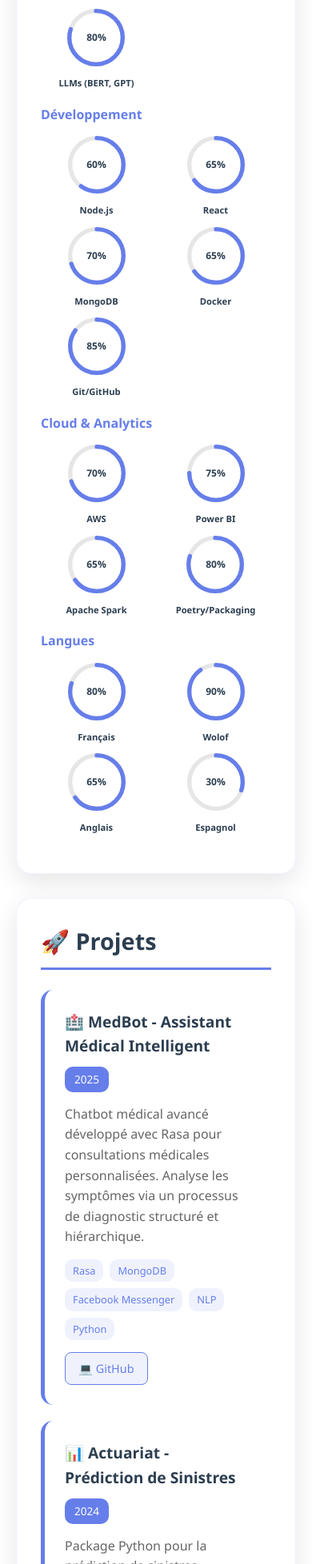
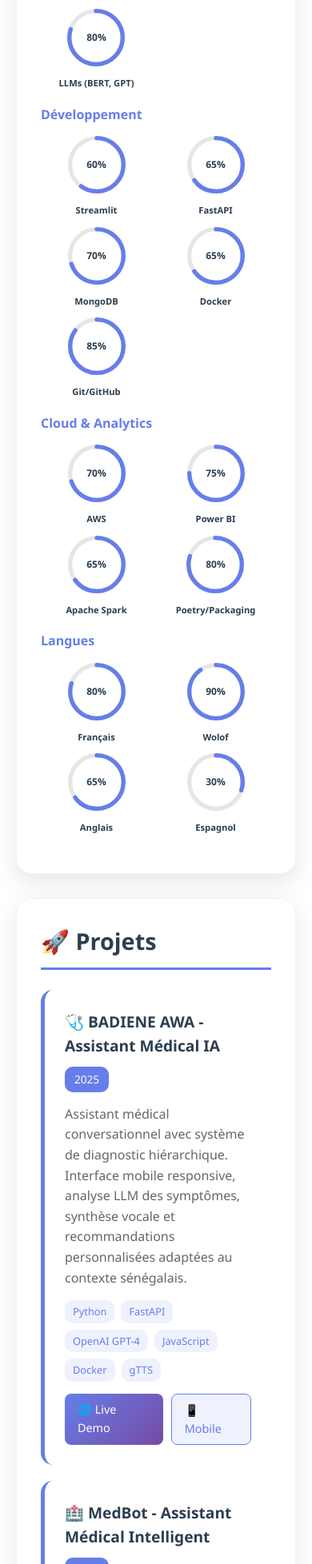
Before and after one commit to Ababacar80/Ababacar_Portfolio, a plain HTML site: page index.html in a window 390 px wide. Shown: the part 1039-2995 px from the top of the page at 80% size. Drawn offline with Linux system fonts and the light colour scheme.

Commit message:
badiene awa

```diff
--- a/index.html
+++ b/index.html
@@ -103,7 +103,7 @@
                                 </svg>
                                 <span class="progress-text">0%</span>
                             </div>
-                            <span class="skill-name">Node.js</span>
+                            <span class="skill-name">Streamlit</span>
                         </div>
 
                         <div class="skill-item" data-progress="65">
@@ -114,7 +114,7 @@
                                 </svg>
                                 <span class="progress-text">0%</span>
                             </div>
-                            <span class="skill-name">React</span>
+                            <span class="skill-name">FastAPI</span>
                         </div>
 
                         <div class="skill-item" data-progress="70">
@@ -257,6 +257,31 @@
             <main class="projects-section fade-in">
                 <h2>🚀 Projets</h2>
 
+                <!-- BADIENE AWA - Assistant Médical IA -->
+                <div class="project-card">
+                    <div class="project-header">
+                        <h3 class="project-title">🩺 BADIENE AWA - Assistant Médical IA</h3>
+                        <span class="project-date">2025</span>
+                    </div>
+                    <p class="project-description">
+                        Assistant médical conversationnel avec système de diagnostic hiérarchique.
+                        Interface mobile responsive, analyse LLM des symptômes, synthèse vocale et recommandations
+                        personnalisées adaptées au contexte sénégalais.
+                    </p>
+                    <div class="project-tech">
+                        <span class="tech-tag">Python</span>
+                        <span class="tech-tag">FastAPI</span>
+                        <span class="tech-tag">OpenAI GPT-4</span>
+                        <span class="tech-tag">JavaScript</span>
+                        <span class="tech-tag">Docker</span>
+                        <span class="tech-tag">gTTS</span>
+                    </div>
+                    <div class="project-links">
+                        <a href="https://awa.thedoofdakar.com" class="btn btn-primary">🌐 Live Demo</a>
+                        <a href="https://awa.thedoofdakar.com" class="btn btn-secondary">📱 Mobile</a>
+                    </div>
+                </div>
+
                 <!-- MedBot - Assistant Médical -->
                 <div class="project-card">
                     <div class="project-header">
@@ -389,26 +414,6 @@
                     </div>
                 </div>
 
-                <!-- Site E-commerce -->
-                <div class="project-card">
-                    <div class="project-header">
-                        <h3 class="project-title">🛒 Site E-commerce Full Stack</h3>
-                        <span class="project-date">2025</span>
-                    </div>
-                    <p class="project-description">
-                        Plateforme e-commerce complète avec gestion des commandes, paiements et interface administrateur.
-                        Développement full-stack avec technologies modernes.
-                    </p>
-                    <div class="project-tech">
-                        <span class="tech-tag">Node.js</span>
-                        <span class="tech-tag">React</span>
-                        <span class="tech-tag">MongoDB</span>
-                        <span class="tech-tag">Express</span>
-                    </div>
-                    <div class="project-links">
-                        <a href="https://thedoofdakar.com" class="btn btn-primary">🌐 Live</a>
-                    </div>
-                </div>
 
                 <!-- Détection de Fraude Bancaire -->
                 <div class="project-card">
@@ -497,7 +502,7 @@
                 <a href="https://github.com/ababacar80" class="contact-item" target="_blank">
                     🐙 GitHub
                 </a>
-                <a href="https://www.linkedin.com/in/ababacar-sagna-54303a1a0/" class="contact-item" target="_blank">
+                <a href="https://www.linkedin.com/in/ababacar80" class="contact-item" target="_blank">
                     💼 LinkedIn
                 </a>
             </div>
```
Also changed, not shown: 1 other file.
